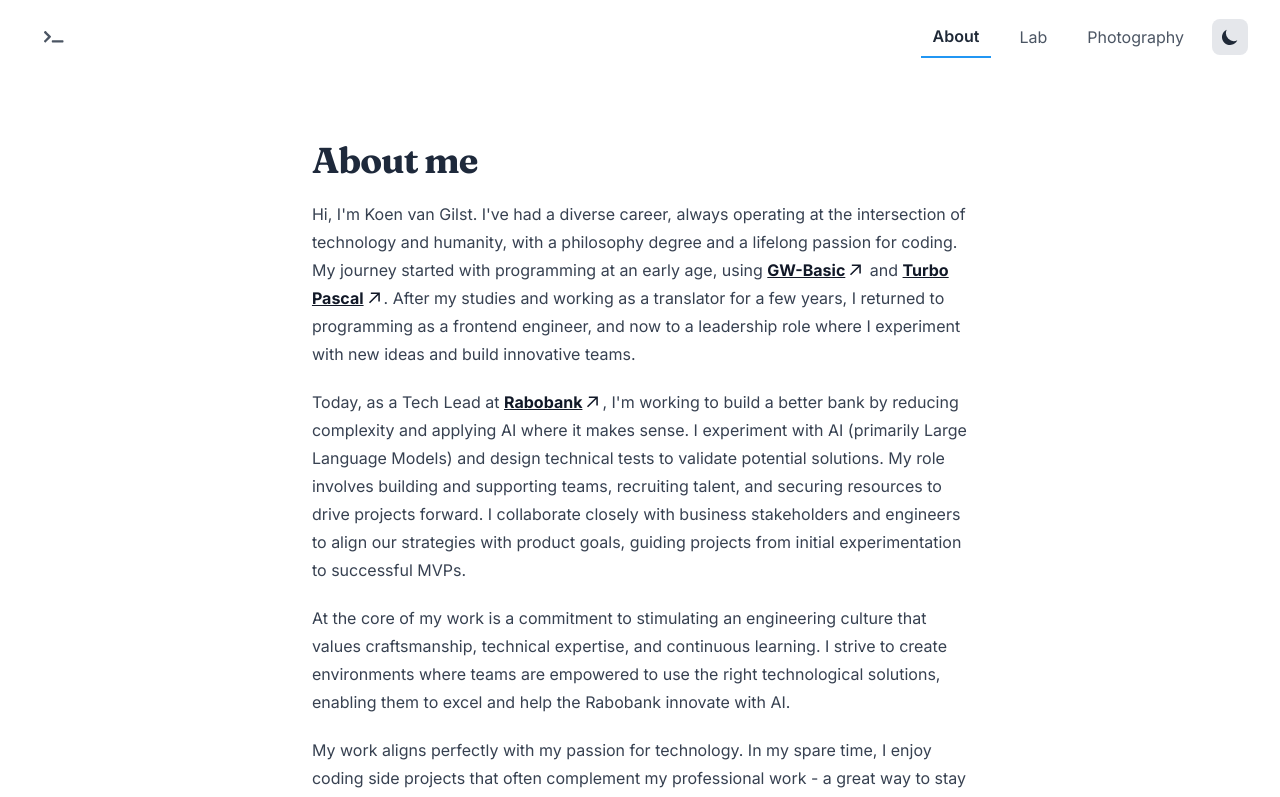
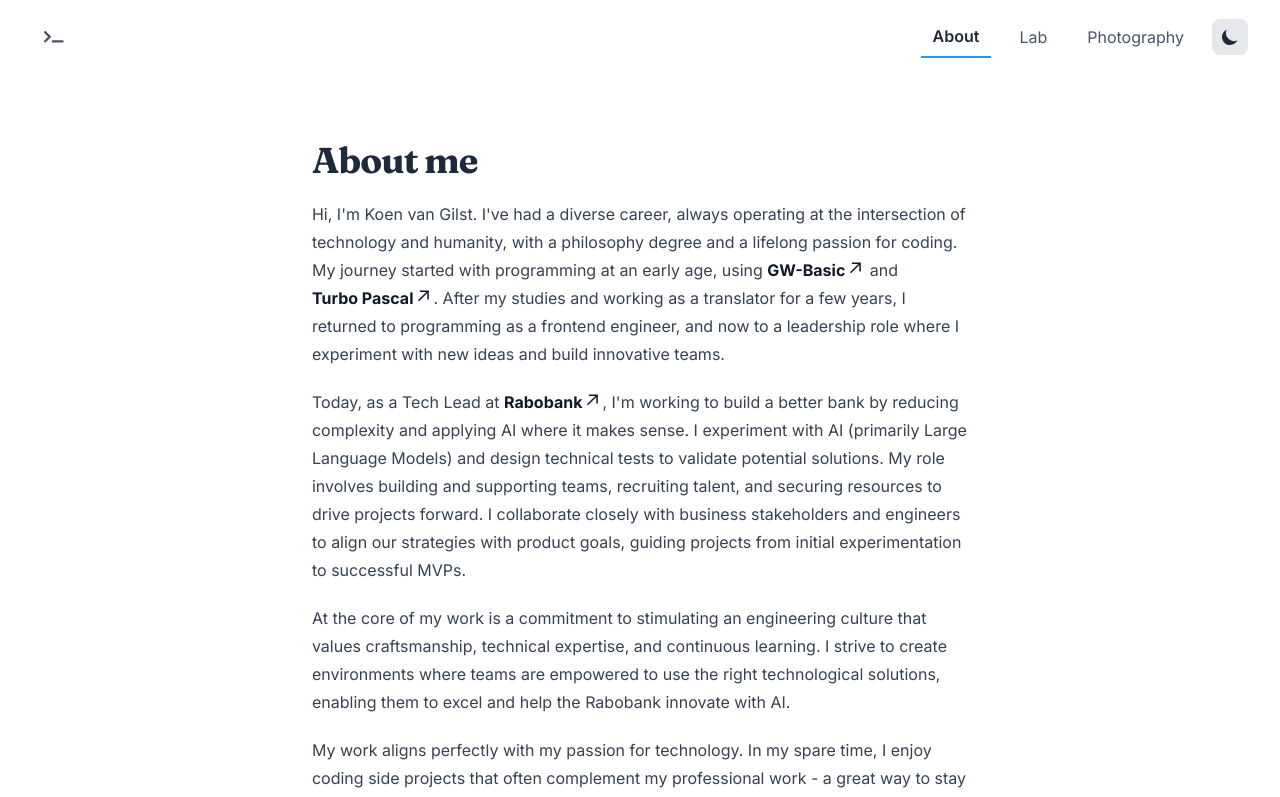
Before and after one commit to vnglst/koenvangilst.nl, a Next.js app: page /about in a window 1280 px wide. Shown: the top 797 px of the page. Built offline with nearby package versions, Linux system fonts and the light colour scheme.

Commit message:
external link icon on same line als link text

```diff
--- a/components/ui/Link.tsx
+++ b/components/ui/Link.tsx
@@ -24,8 +24,10 @@ export function Link({ href, children, className, ...props }: LinkProps) {
   if (isExternal) {
     return (
       <a href={href} target="_blank" rel="noopener noreferrer" className={combinedClassName} {...props}>
-        {children}
-        <Icon icon="external-link" className="ml-1 inline h-4 w-4" />
+        <span className="inline-flex items-center">
+          {children}
+          <Icon icon="external-link" className="ml-1 h-4 w-4" />
+        </span>
       </a>
     );
   }
```
